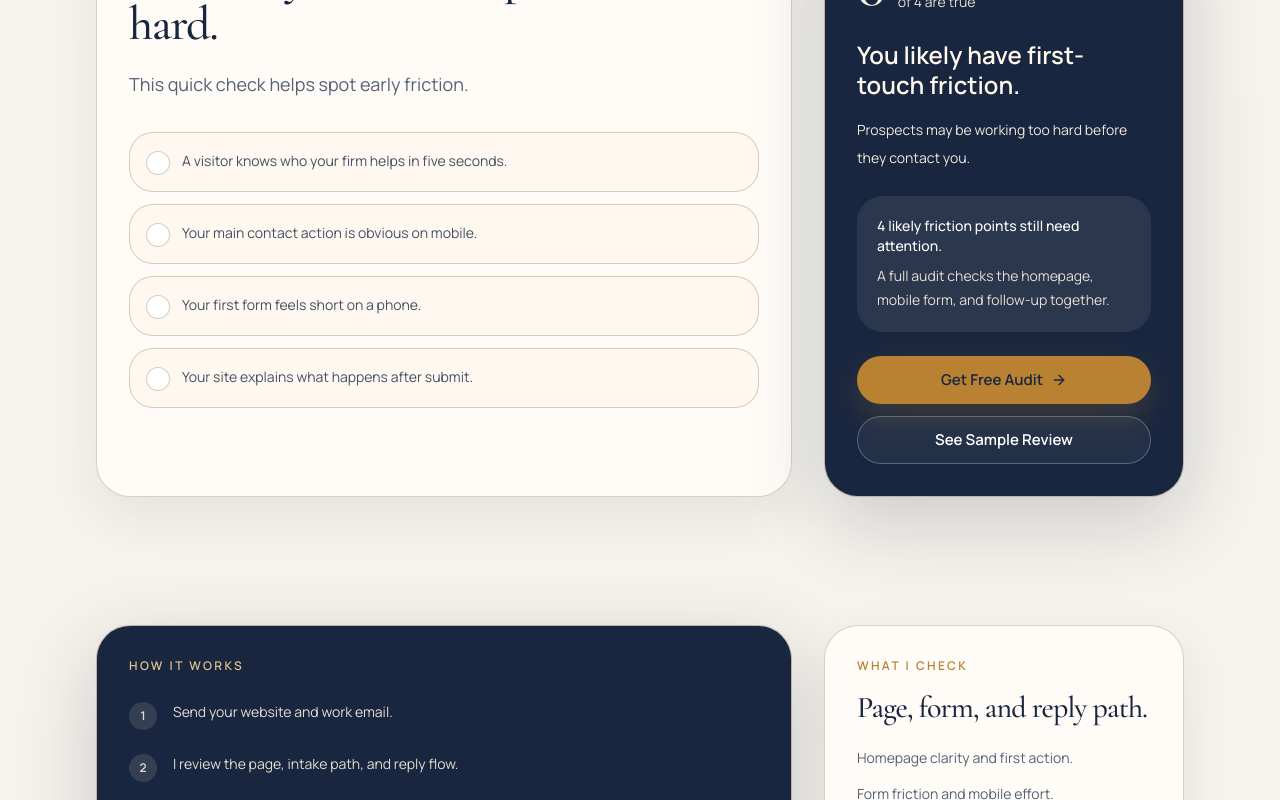
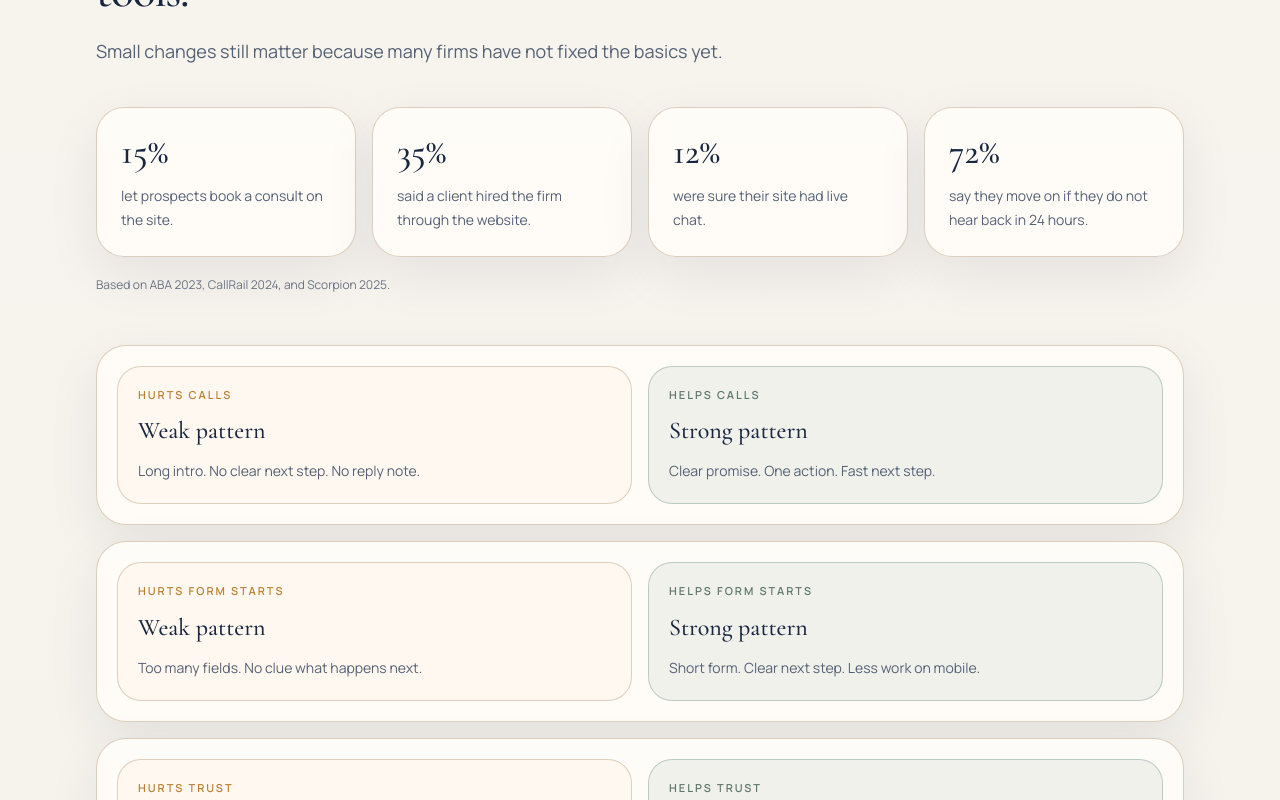
Before and after one commit to hcchav/syncworkflow, a Next.js app: page / in a window 1280 px wide. Shown: the part 2140-2940 px from the top of the page. Built offline with nearby package versions, Linux system fonts and the light colour scheme; no server answers.

Commit message:
Add law firm benchmark section to homepage

```diff
--- a/src/modules/home/HomePage.tsx
+++ b/src/modules/home/HomePage.tsx
@@ -33,6 +33,46 @@ const improvements = [
     title: 'Weak response trust',
     body: 'The site should show what happens after submit.',
     icon: Bot,
+  },
+];
+
+const benchmarkStats = [
+  {
+    value: '15%',
+    body: 'let prospects book a consult on the site.',
+  },
+  {
+    value: '35%',
+    body: 'said a client hired the firm through the website.',
+  },
+  {
+    value: '12%',
+    body: 'were sure their site had live chat.',
+  },
+  {
+    value: '72%',
+    body: 'say they move on if they do not hear back in 24 hours.',
+  },
+];
+
+const contrastRows = [
+  {
+    hurtsTitle: 'Hurts calls',
+    hurtsBody: 'Long intro. No clear next step. No reply note.',
+    helpsTitle: 'Helps calls',
+    helpsBody: 'Clear promise. One action. Fast next step.',
+  },
+  {
+    hurtsTitle: 'Hurts form starts',
+    hurtsBody: 'Too many fields. No clue what happens next.',
+    helpsTitle: 'Helps form starts',
+    helpsBody: 'Short form. Clear next step. Less work on mobile.',
+  },
+  {
+    hurtsTitle: 'Hurts trust',
+    hurtsBody: 'Stock talk. No sample. No real proof.',
+    helpsTitle: 'Helps trust',
+    helpsBody: 'Real sample. Real person. Clear fix order.',
   },
 ];
 
@@ -278,6 +318,55 @@ export function HomePage() {
           </div>
         </section>
 
+        <section className="mx-auto max-w-6xl px-4 py-12 sm:px-6 sm:py-16 lg:px-8">
+          <div className="max-w-3xl">
+            <p className="eyebrow">What most firms still miss</p>
+            <h2 className="mt-4 font-serif text-4xl text-[#18263F] sm:text-5xl">
+              Many law firm sites still miss basic intake tools.
+            </h2>
+            <p className="mt-5 text-lg leading-8 text-[#556174]">
+              Small changes still matter because many firms have not fixed the basics yet.
+            </p>
+          </div>
+          <div className="mt-10 grid gap-4 sm:grid-cols-2 xl:grid-cols-4">
+            {benchmarkStats.map((item) => (
+              <article
+                key={item.value + item.body}
+                className="rounded-[28px] border border-[rgba(216,200,179,0.88)] bg-[rgba(255,253,249,0.92)] p-6 shadow-[0_18px_52px_rgba(24,38,63,0.08)]"
+              >
+                <p className="font-serif text-4xl text-[#18263F]">{item.value}</p>
+                <p className="mt-3 text-sm leading-6 text-[#556174]">{item.body}</p>
+              </article>
+            ))}
+          </div>
+          <p className="mt-4 text-xs leading-6 text-[#6B7380]">
+            Based on ABA 2023, CallRail 2024, and Scorpion 2025.
+          </p>
+          <div className="mt-12 grid gap-4">
+            {contrastRows.map((row) => (
+              <div
+                key={row.hurtsTitle + row.helpsTitle}
+                className="grid gap-4 rounded-[30px] border border-[rgba(216,200,179,0.88)] bg-[rgba(255,253,249,0.92)] p-5 shadow-[0_18px_52px_rgba(24,38,63,0.08)] lg:grid-cols-2"
+              >
+                <div className="rounded-[24px] border border-[rgba(216,200,179,0.84)] bg-[#FFF8F0] p-5">
+                  <p className="text-[11px] font-semibold uppercase tracking-[0.18em] text-[#B98132]">
+                    {row.hurtsTitle}
+                  </p>
+                  <p className="mt-3 font-serif text-2xl text-[#18263F]">Weak pattern</p>
+                  <p className="mt-3 text-sm leading-6 text-[#556174]">{row.hurtsBody}</p>
+                </div>
+                <div className="rounded-[24px] border border-[rgba(141,167,156,0.52)] bg-[rgba(141,167,156,0.12)] p-5">
+                  <p className="text-[11px] font-semibold uppercase tracking-[0.18em] text-[#5E766C]">
+                    {row.helpsTitle}
+                  </p>
+                  <p className="mt-3 font-serif text-2xl text-[#18263F]">Strong pattern</p>
+                  <p className="mt-3 text-sm leading-6 text-[#556174]">{row.helpsBody}</p>
+                </div>
+              </div>
+            ))}
+          </div>
+        </section>
+
         <IntakeCheckSection />
 
         <section className="mx-auto max-w-6xl px-4 py-12 sm:px-6 sm:py-16 lg:px-8" id="how-it-works">
```
